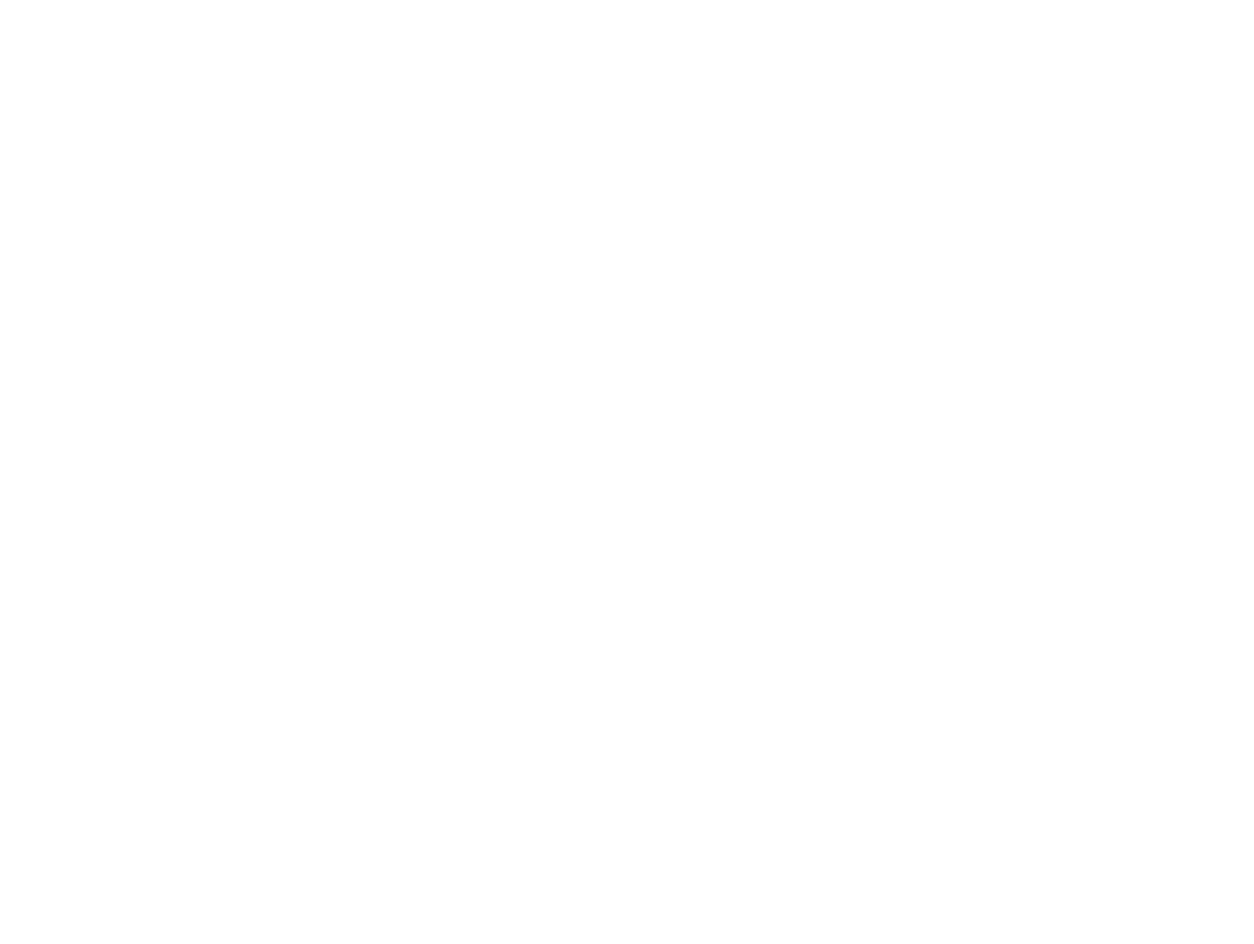
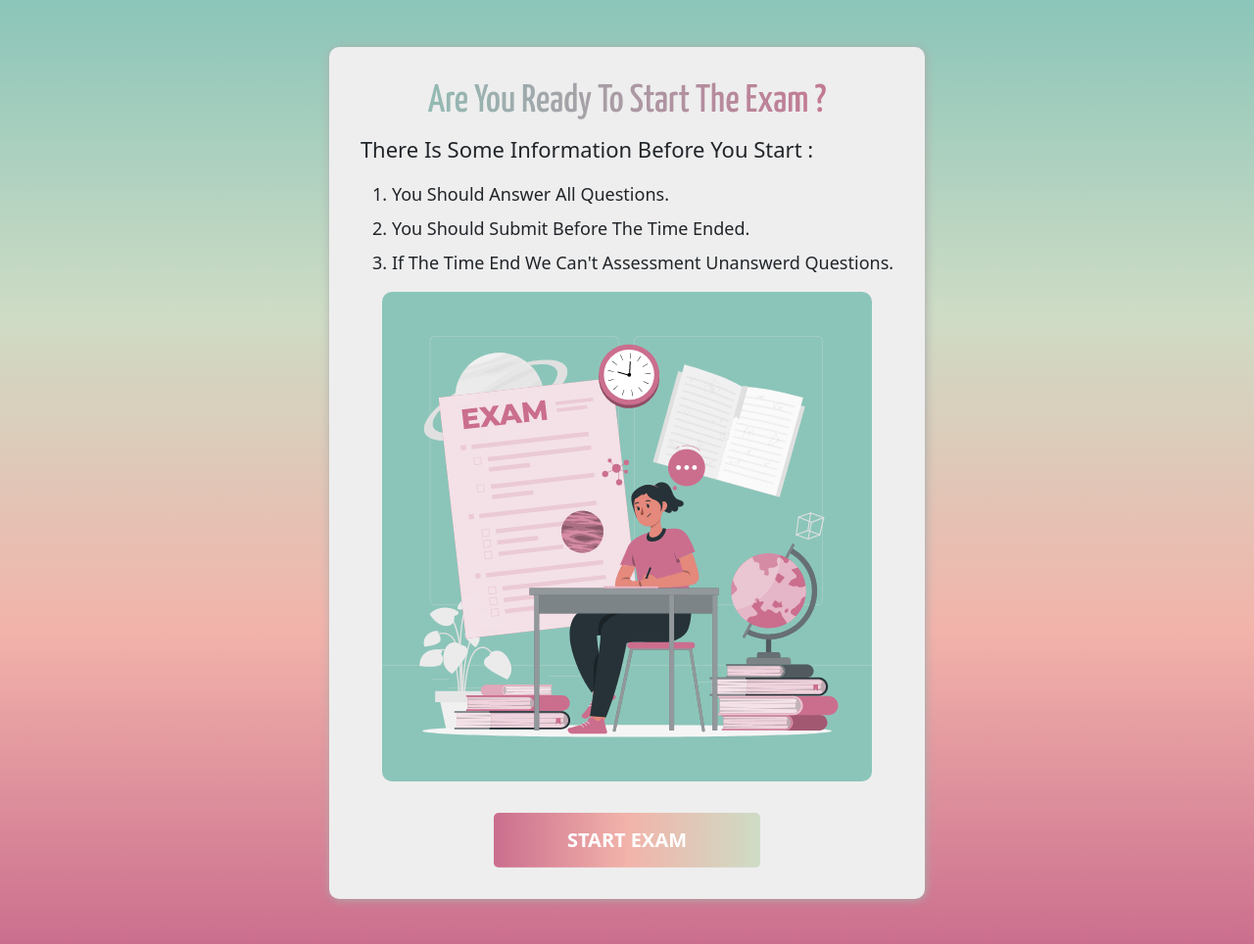
Before and after one commit to RahmaElbially/Examination_System, a website: page startExam.html in a window 1280 px wide. Shown: the whole page at 98% size. Before the commit the page ends 800 px from the top, so only its background shows below. Drawn offline with nearby package versions, Linux system fonts and the light colour scheme.

Commit message:
add start exam page

```diff
--- a/CSS/signUp.css
+++ b/CSS/signUp.css
@@ -50,7 +50,7 @@
     font-family: "Dancing Script", serif;
     /* font-family: "Yanone Kaffeesatz", serif; */
     font-size: 40px;
-    background: linear-gradient(to right, #8bc5b9, #cb6e8e);
+    background: linear-gradient(to right, var(--dark-teal), var(--dark-rose));
     background-clip: text;
     -webkit-text-fill-color: transparent;
     text-align: center;
--- a/CSS/startExam.css
+++ b/CSS/startExam.css
@@ -1,5 +1,98 @@
+:root{
+    --dark-teal: #8bc5b9;
+    --light-teal: #cedcc5;
+    --dark-rose: #cb6e8e;
+    --light-rose: #f2b3aa;
+}
 *{
     margin: 0;
     padding: 0;
     box-sizing: border-box;
 }
+
+body{
+    background: linear-gradient(
+        to bottom,
+        var(--dark-teal),
+        var(--light-teal),
+        var(--light-rose),
+        var(--dark-rose)
+    );
+}
+body, .container {
+    min-height: 100vh;
+}
+.content{
+    background-color: #eee;
+    box-shadow: 1px 1px 10px #aaa;
+    padding: 2rem;
+    border-radius: 10px;
+    text-transform: capitalize;
+    text-align: center;
+}
+.content h2{
+    background: linear-gradient(to right, var(--dark-teal), var(--dark-rose));
+    background-clip: text;
+    -webkit-text-fill-color: transparent;
+    text-align: center;
+    font-family: "Yanone Kaffeesatz", serif;
+    font-size: 40px;
+}
+.content p{
+    font-size: 22px;
+    text-align: left;
+}
+.content ol li{
+    text-align: left;
+    margin-bottom: 0.5rem;
+    font-size: 18px;
+}
+.content img{
+    border-radius: 10px;
+}
+.content button{
+    display: block;
+    margin: 2rem auto 0;
+    width: 50%;
+    padding: 0.8rem;
+    border-radius: 5px;
+    font-size: 20px;
+    outline: none;
+    border: none;
+    color: #fff;
+    font-weight: bold;
+    background: linear-gradient(
+        to left,
+        var(--dark-teal),
+        var(--light-teal),
+        var(--light-rose),
+        var(--dark-rose)
+    );
+    background-size: 150%;
+    background-position: left;
+    text-transform: uppercase;
+    transition: background-position 0.5s ease;
+}
+.content button:hover {
+    background-position: right;
+}
+
+/* Media Queries */
+@media screen and (max-width: 768px) {
+    .content{
+        width: 100%;
+    }
+    .content img{
+        width: 400px;
+    }
+}
+@media screen and (max-width: 500px) {
+    .content img{
+        width: 300px;
+    }
+}
+@media screen and (max-width: 400px) {
+    .content img{
+        width: 250px;
+    }
+}
--- a/JS/startExam.js
+++ b/JS/startExam.js
@@ -0,0 +1,3 @@
+document.getElementById("start-exam-btn").addEventListener("click",() => {
+    location.replace("index.html");
+})
--- a/startExam.html
+++ b/startExam.html
@@ -4,10 +4,28 @@
     <meta charset="UTF-8">
     <meta name="viewport" content="width=device-width, initial-scale=1.0">
     <title>Start Exam</title>
+
+    <link rel="preconnect" href="https://fonts.googleapis.com">
+    <link rel="preconnect" href="https://fonts.gstatic.com" crossorigin>
+    <link href="https://fonts.googleapis.com/css2?family=Yanone+Kaffeesatz:wght@200..700&display=swap" rel="stylesheet">
+
     <link rel="stylesheet" href="node_modules/bootstrap/dist/css/bootstrap.min.css">
     <link rel="stylesheet" href="CSS/startExam.css">
 </head>
-<body>
+<body class="py-5">
+    <section class="container d-flex justify-content-center align-items-center">
+        <div class="content">
+            <h2>Are you ready to start the exam ?</h2>
+            <p>There is some information before you start : </p>
+            <ol>
+                <li>You should answer all questions.</li>
+                <li>You should submit before the time ended.</li>
+                <li>If the time end we can't assessment unanswerd questions.</li>
+            </ol>
+            <img src="Images/college entrance exam.gif" alt="Start Exam Image">
+            <button id="start-exam-btn">Start Exam</button>
+        </div>
+    </section>
 
     <script src="JS/startExam.js"></script>
     <script src="node_modules/bootstrap/dist/js/bootstrap.min.js"></script>
```
Also changed, not shown: Images/college entrance exam.gif (added).
